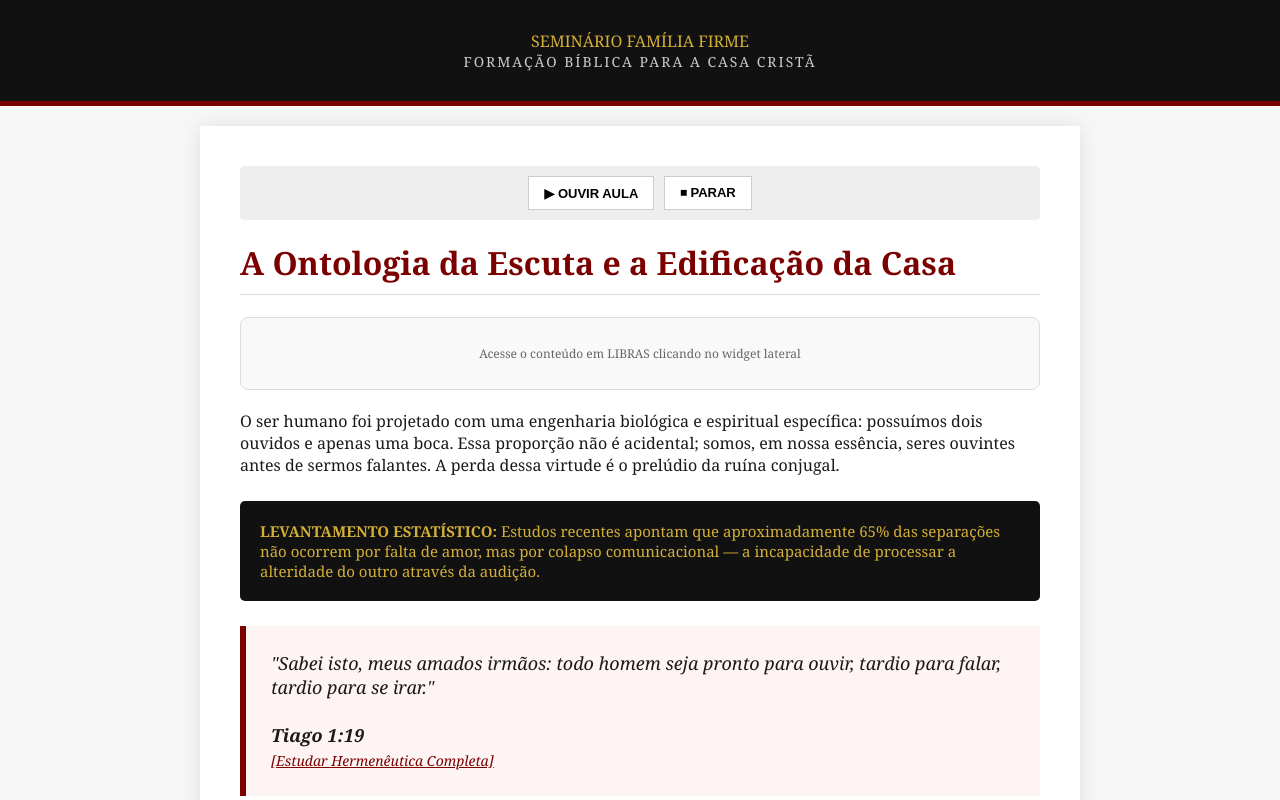
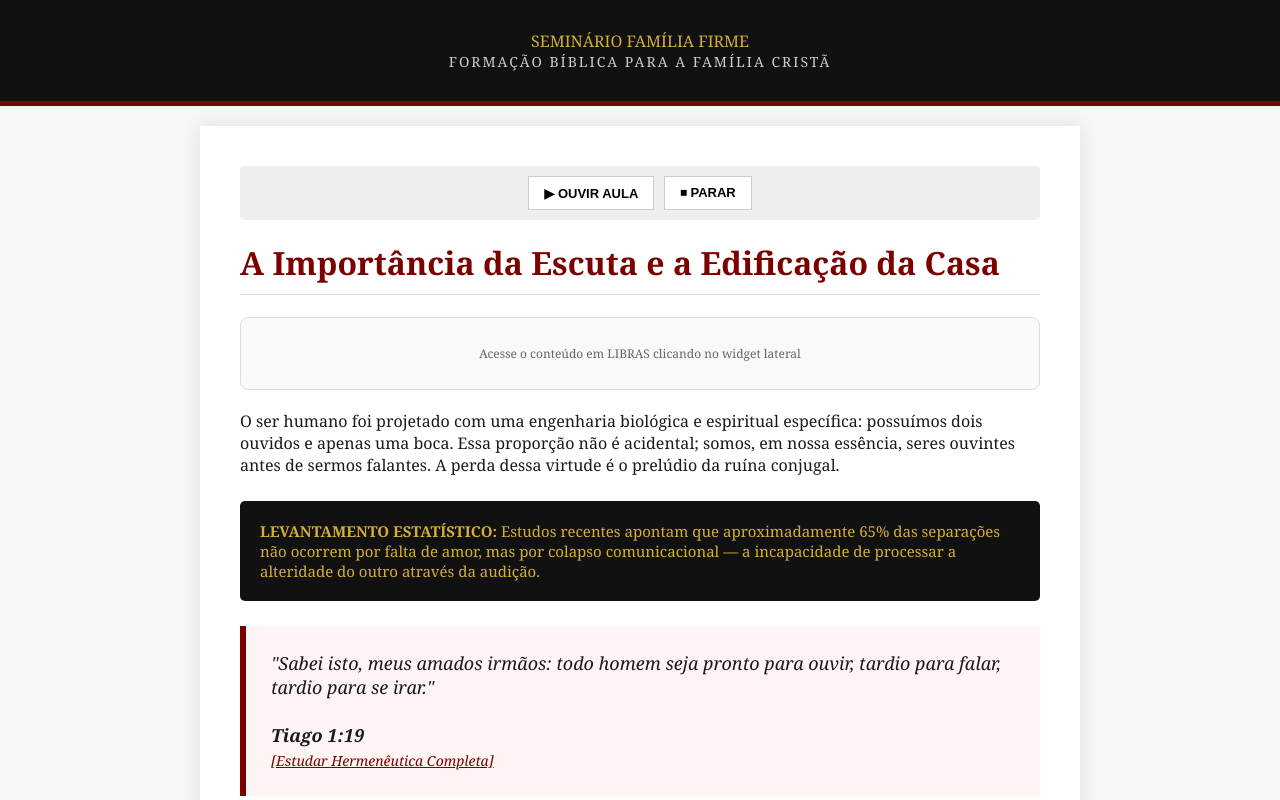
Before and after one commit to escolateologicavance-debug/Semin-rio-Fam-lia-Firme, a plain HTML site: page 2.html in a window 1280 px wide. Shown: the top 800 px of the page. Drawn offline with Linux system fonts and the light colour scheme.

Commit message:
Update seminar title and heading for clarity

```diff
--- a/2.html
+++ b/2.html
@@ -31,7 +31,7 @@
 
 <header>
     SEMINÁRIO FAMÍLIA FIRME
-    <div class="sub">Formação Bíblica para a Casa Cristã</div>
+    <div class="sub">Formação Bíblica para a família Cristã</div>
 </header>
 
 <div class="container">
@@ -41,7 +41,7 @@
     </div>
     <audio id="audio-aula" src="audio/tema1.mp3"></audio>
 
-    <h1>A Ontologia da Escuta e a Edificação da Casa</h1>
+    <h1>A Importância da Escuta e a Edificação da Casa</h1>
 
     <div class="libras-container">
         <div vw class="enabled">
```
